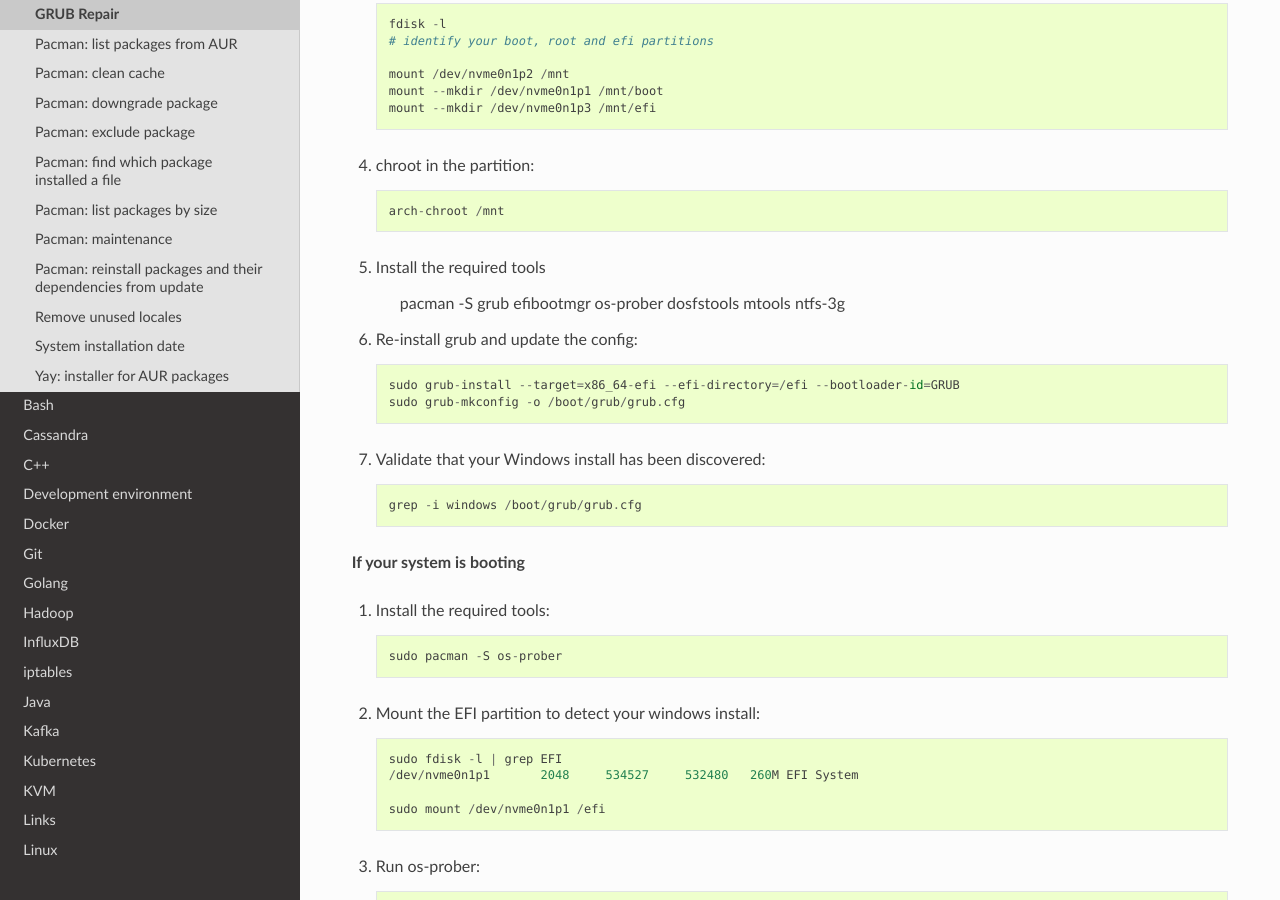
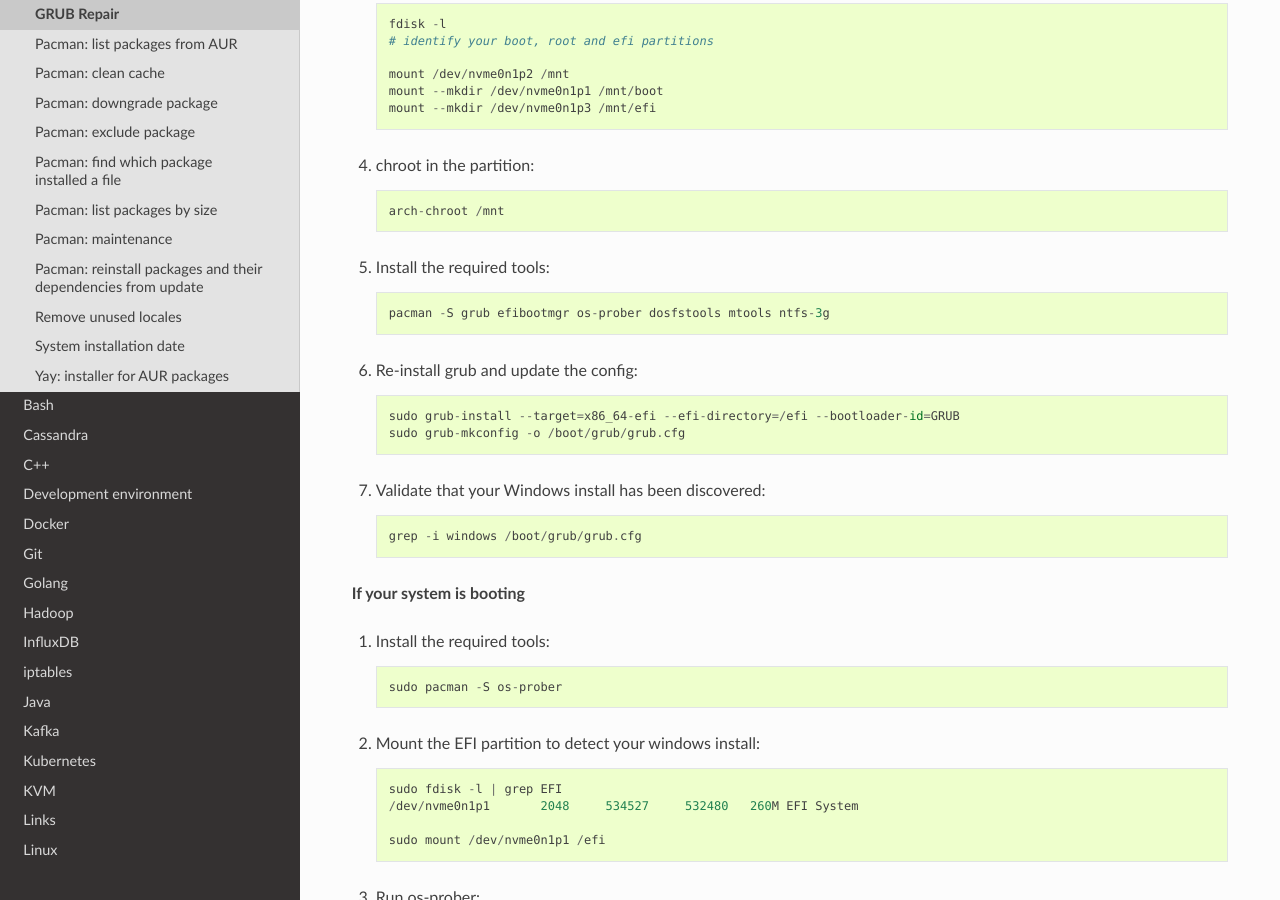
Before and after one commit to papaux/til, a Sphinx documentation site: the page built from source/archlinux/grub-repair.rst, in a window 1280 px wide and 900 px high, scrolled down 409 px. Built offline with Sphinx 7.4.7 and the Read the Docs theme 3.1.0, drawn with Linux system fonts in a browser that asks for light colours.

```diff
--- a/source/archlinux/grub-repair.rst
+++ b/source/archlinux/grub-repair.rst
@@ -22,7 +22,7 @@ This is the go-to guide in case of grub issues. It could fail for many reasons:
 
     arch-chroot /mnt
 
-5. Install the required tools
+5. Install the required tools::
 
     pacman -S grub efibootmgr os-prober dosfstools mtools ntfs-3g
 
```
